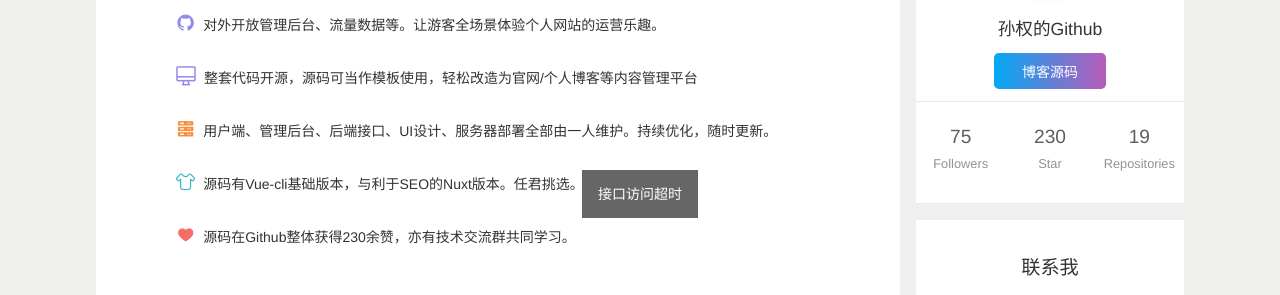
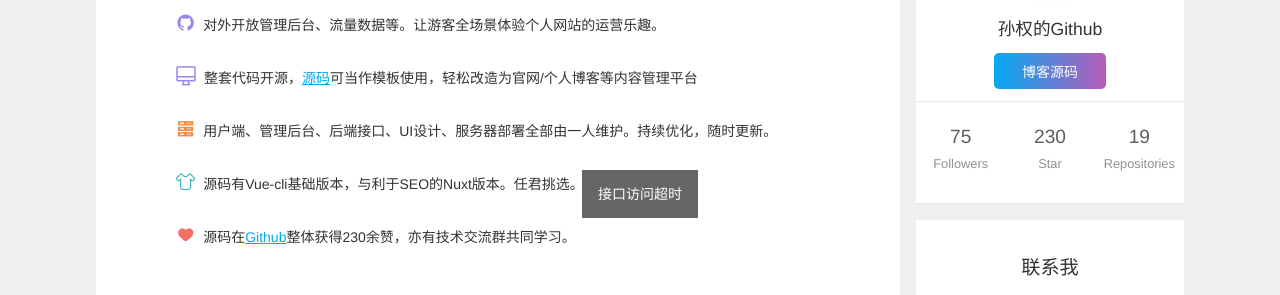
Before and after one commit to SunQQQ/SunqBlog-UserSide-Nuxt, a Nuxt app: page /AboutMe in a window 1280 px wide. Shown: the part 206-501 px from the top of the page. Built offline with nearby package versions, Linux system fonts and the light colour scheme; no server answers; what vue-particles would draw is missing.

Commit message:
修改超链字体颜色 孙权

```diff
--- a/pages/AboutMe.vue
+++ b/pages/AboutMe.vue
@@ -24,7 +24,7 @@
                 class="iconfont AboutMeIcon icon-wangzhanxinxi"
                 style="color: #948aec"
               ></i
-              >整套代码开源，源码可当作模板使用，轻松改造为官网/个人博客等内容管理平台
+              >整套代码开源，<a href="https://github.com/SunQQQ" target="_blank">源码</a>可当作模板使用，轻松改造为官网/个人博客等内容管理平台
             </p>
             <p>
               <i
@@ -45,7 +45,7 @@
                 class="iconfont icon-aihao1 AboutMeIcon"
                 style="color: #f46e65"
               ></i
-              >源码在Github整体获得230余赞，亦有技术交流群共同学习。
+              >源码在<a href="https://github.com/SunQQQ" target="_blank">Github</a>整体获得230余赞，亦有技术交流群共同学习。
             </p>
           </div>
 
@@ -91,11 +91,7 @@
                 class="iconfont AboutMeIcon icon-github"
                 style="color: #948aec"
               ></i
-              >用户端/管理端/后端代码：<a
-                href="https://github.com/SunQQQ"
-                target="_blank"
-                >GitHub地址</a
-              >。整套代码都在这了
+              >用户端/管理端/后端代码：<a href="https://github.com/SunQQQ" target="_blank">GitHub地址</a>。整套代码都在这了
             </p>
           </div>
 
--- a/static/css/AboutMe.less
+++ b/static/css/AboutMe.less
@@ -139,7 +139,7 @@
 
 .BlueButton{
   background-color: @ThemeColor;
-  color: @FontColorWhite;
+  color: @FontColorWhite !important;
   width: 6rem;
   margin: 0.8rem auto;
   border-radius: 0.3rem;
--- a/static/css/BlogIndex.less
+++ b/static/css/BlogIndex.less
@@ -356,7 +356,7 @@
 }
 
 .BlueButton{
-  color: @FontColorWhite;
+  color: @FontColorWhite !important;
   width: 8rem;
   margin: 0.8rem auto;
   border-radius: 0.3rem;
--- a/static/css/base.less
+++ b/static/css/base.less
@@ -62,6 +62,7 @@
 
 a{
   text-decoration:underline;
+  color: @ThemeColor !important;
 }
 
 input{
```
